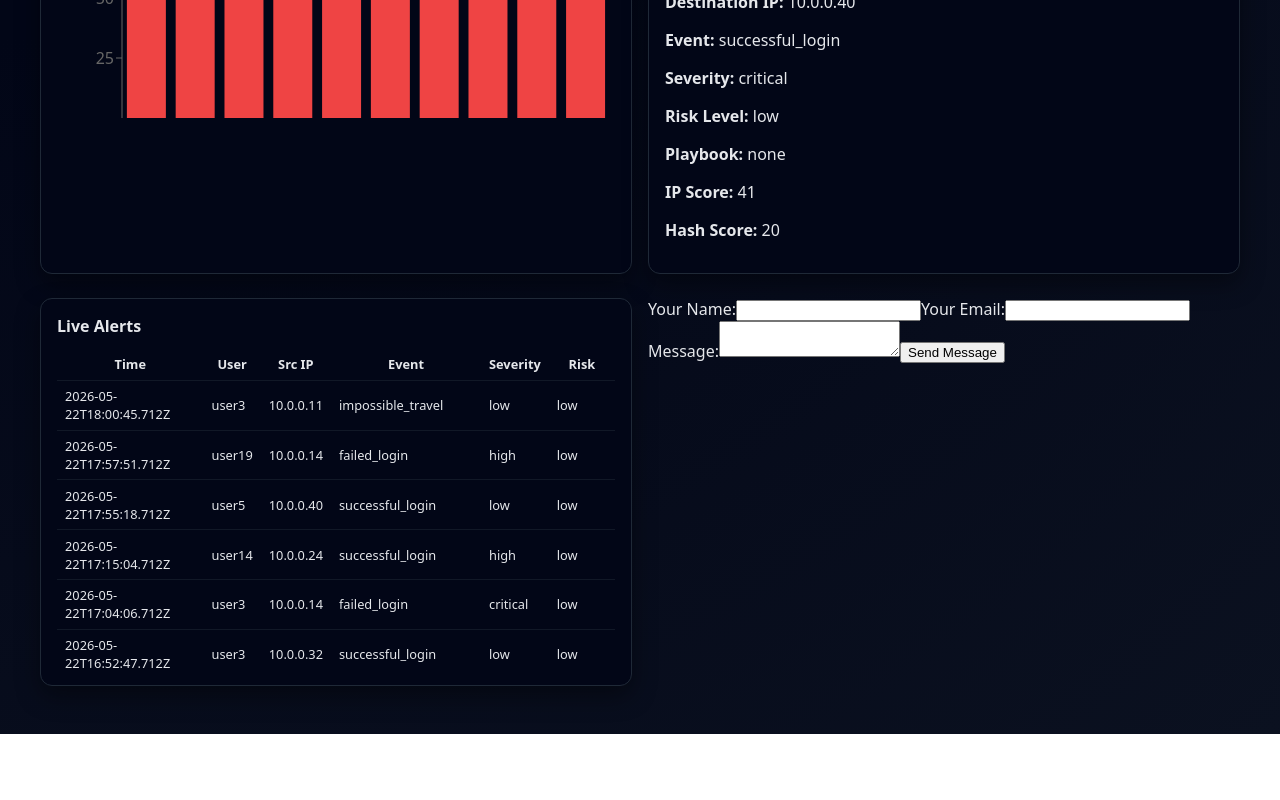
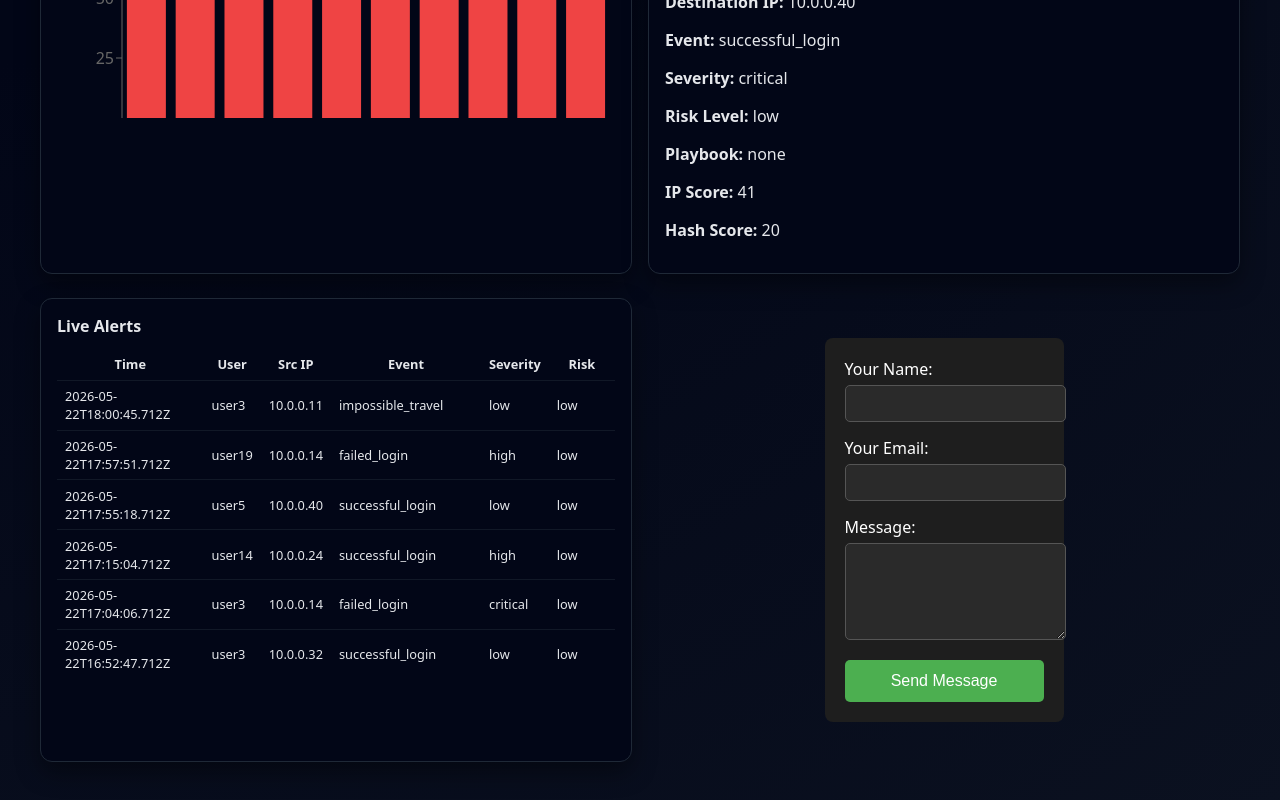
Before and after one commit to Jeorjo-2025/SOAR-Sentinel, a React (Vite) app in the folder frontend/: page / in a window 1280 px wide. Shown: the part 746-1546 px from the top of the page. Before the commit the page ends 1480 px from the top, so only its background shows below. Built offline with nearby package versions, Linux system fonts and the light colour scheme.

Commit message:
Update contact form and styles

```diff
--- a/frontend/src/components/ContactForm.jsx
+++ b/frontend/src/components/ContactForm.jsx
@@ -1,5 +1,15 @@
 function ContactForm() {
   return (
+    <div
+      style={{
+        maxWidth: "500px",
+        margin: "40px auto",
+        padding: "20px",
+        background: "#1e1e1e",
+        borderRadius: "8px",
+        color: "white",
+      }}
+    >
       <form
         name="contact"
         method="POST"
@@ -12,23 +22,80 @@ function ContactForm() {
           <input name="bot-field" />
         </div>
 
-      <label>
+        <div style={{ marginBottom: "15px" }}>
+          <label style={{ display: "block", marginBottom: "5px" }}>
             Your Name:
-        <input type="text" name="name" required />
           </label>
+          <input
+            type="text"
+            name="name"
+            required
+            style={{
+              width: "100%",
+              padding: "10px",
+              borderRadius: "5px",
+              border: "1px solid #555",
+              background: "#2a2a2a",
+              color: "white",
+            }}
+          />
+        </div>
 
-      <label>
+        <div style={{ marginBottom: "15px" }}>
+          <label style={{ display: "block", marginBottom: "5px" }}>
             Your Email:
-        <input type="email" name="email" required />
           </label>
+          <input
+            type="email"
+            name="email"
+            required
+            style={{
+              width: "100%",
+              padding: "10px",
+              borderRadius: "5px",
+              border: "1px solid #555",
+              background: "#2a2a2a",
+              color: "white",
+            }}
+          />
+        </div>
 
-      <label>
+        <div style={{ marginBottom: "15px" }}>
+          <label style={{ display: "block", marginBottom: "5px" }}>
             Message:
-        <textarea name="message" required></textarea>
           </label>
+          <textarea
+            name="message"
+            required
+            rows="5"
+            style={{
+              width: "100%",
+              padding: "10px",
+              borderRadius: "5px",
+              border: "1px solid #555",
+              background: "#2a2a2a",
+              color: "white",
+            }}
+          ></textarea>
+        </div>
 
-      <button type="submit">Send Message</button>
+        <button
+          type="submit"
+          style={{
+            width: "100%",
+            padding: "12px",
+            background: "#4CAF50",
+            border: "none",
+            borderRadius: "5px",
+            color: "white",
+            fontSize: "16px",
+            cursor: "pointer",
+          }}
+        >
+          Send Message
+        </button>
       </form>
+    </div>
   );
 }
 
```
Lines whose indentation alone changed are shown as unchanged.
